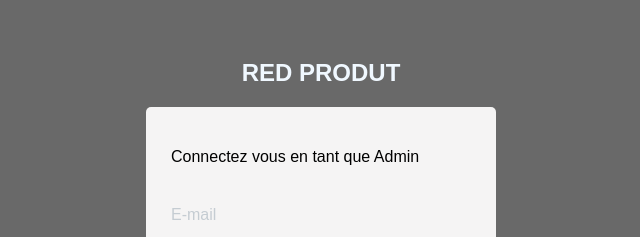
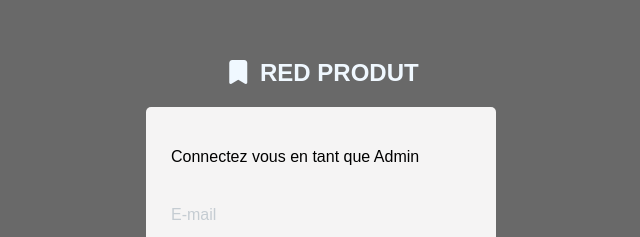
Before and after one commit to DjibrilDiarra/RED-PRODUCT, a plain HTML site: page connexion.html in a window 1280 px wide. Shown: the part 141-378 px from the top of the page, 319-959 px from the left. Drawn offline with Linux system fonts and the light colour scheme.

Commit message:
Premier déploiement

```diff
--- a/connexion.html
+++ b/connexion.html
@@ -9,7 +9,7 @@
 </head>
 <body>
 
-    <h2>RED PRODUT</h2>
+    <h2><i class="fa-solid fa-bookmark"></i> RED PRODUT</h2>
      <div class="connecter">
         <p>Connectez vous en tant que Admin</p>
         <p  class="c">E-mail</p>
```
Also changed, not shown: inscription.html (+1 -1 lines), mot de passe.html (+2 -1 lines).
